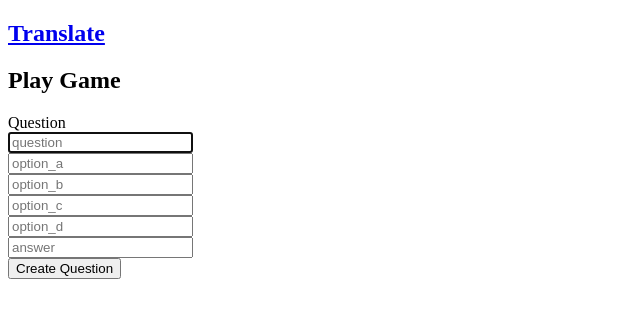
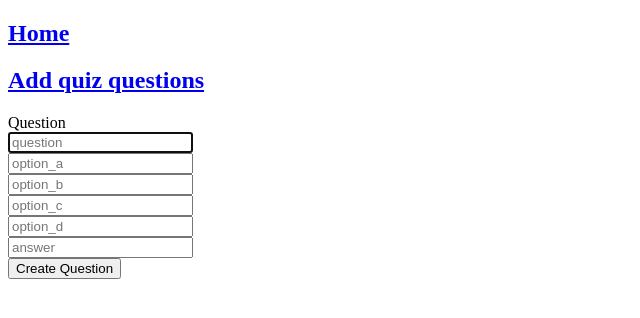
Before and after one commit to Faitholo/word_translate, a Flask app: page /create in a window 1280 px wide. Shown: the top 318 px of the page, without its empty margins (0-640 px from the left). Run offline with Flask 2, Linux system fonts and the light colour scheme.

Commit message:
I can now populate database using forms

```diff
--- a/app.py
+++ b/app.py
@@ -12,8 +12,8 @@ import urllib.request, json
 from requests.adapters import HTTPAdapter
 from models import db, Quiz
 
-s = requests.Session()
-s.mount('https://api.cognitive.microsofttranslator.com', HTTPAdapter(max_retries=5))
+#s = requests.Session()
+#s.mount('https://api.cognitive.microsofttranslator.com', HTTPAdapter(max_retries=5))
 
 from dotenv import load_dotenv
 load_dotenv('/home/faith/dictionary_api/.env')
@@ -47,10 +47,8 @@ def after_request(response):
 
 @app.route('/')
 def home():
-    quiz = Quiz.query.all()
-    form = Question()
 
-    return render_template('index.html', quiz=quiz, form=form)
+    return render_template('index.html')
 
 
 @app.route('/translate', methods=['GET'])
@@ -116,7 +114,7 @@ def translate_word():
 @app.route('/create', methods=['GET'])
 def create_quiz():
   form = Question()
-  return render_template('index.html', form=form)
+  return render_template('questions.html', form=form)
 
 @app.route('/create', methods=['POST'])
 def create_quiz_submission():
@@ -141,7 +139,15 @@ def create_quiz_submission():
     flash('An error occurred. Question: ' + request.form['question'] + ' could not be listed!')
     db.session.rollback()
 
-  return render_template('index.html', form=form)
+  return render_template('questions.html', form=form)
+
+
+@app.route('/quiz')
+def play_quiz():
+    quiz = Quiz.query.all()
+    form = Question()
+
+    return render_template('quiz.html', form=form, quiz=quiz)
 
 
 
--- a/templates/index.html
+++ b/templates/index.html
@@ -9,48 +9,9 @@
         <link rel="stylesheet" href="">
     </head>
     <body>
+        <a href="/quiz"><h2>Play Quiz</h2></a>
         <a href="/translate"><h2>Translate</h2></a>
-        <h2>Play Game</h1>
 
-            {% block quiz %}
-            {% for qui in quiz %}
-            {{ qui.question }}
-                <div class="question"><input type="radio" name="Question">{{ qui.A }}</div>
-                <div class="question"><input type="radio" name="Question">{{ qui.B }}</div>
-                <div class="question"><input type="radio" name="Question">{{ qui.C }}</div>
-                <div class="question"><input type="radio" name="Question">{{ qui.D }}</div>
-            {% endfor%}
-            {% endblock %}
-
-
-        {% block content%}
-        <div class="form-group">
-            <form method="post" class="form" action="/create">
-                <label>Question</label>
-                <div class="form-inline">
-                <div class="form-group">
-                    {{ form.question(class_ = 'form-control', placeholder='question', autofocus = true) }}
-                </div>
-                <div class="form-group">
-                    {{ form.A(class_ = 'form-control', placeholder='option_a', autofocus = true) }}
-                </div>
-                <div class="form-group">
-                    {{ form.B(class_ = 'form-control', placeholder='option_b', autofocus = true) }}
-                </div>
-                <div class="form-group">
-                    {{ form.C(class_ = 'form-control', placeholder='option_c', autofocus = true) }}
-                </div>
-                <div class="form-group">
-                    {{ form.D(class_ = 'form-control', placeholder='option_d', autofocus = true) }}
-                </div>
-                <div class="form-group">
-                    {{ form.answer(class_ = 'form-control', placeholder='answer', autofocus = true) }}
-                </div>
-                </div>
-                <input type="submit" value="Create Question" class="btn btn-primary btn-lg btn-block">
-            </form>
-        </div>
-        {% endblock %}
         <script src="" async defer></script>
     </body>
 </html>
--- /dev/null
+++ b/templates/questions.html
@@ -0,0 +1,45 @@
+<!DOCTYPE html>
+<html>
+    <head>
+        <meta charset="utf-8">
+        <meta http-equiv="X-UA-Compatible" content="IE=edge">
+        <title></title>
+        <meta name="description" content="">
+        <meta name="viewport" content="width=device-width, initial-scale=1">
+        <link rel="stylesheet" href="">
+    </head>
+    <body>
+        <div>
+            <a href="/"><h2>Home</h2></a>
+        </div>
+        <a href="/translate"><h2>Add quiz questions</h2></a>
+        {% block content%}
+        <div class="form-group">
+            <form method="post" class="form" action="/create">
+                <label>Question</label>
+                <div class="form-inline">
+                <div class="form-group">
+                    {{ form.question(class_ = 'form-control', placeholder='question', autofocus = true) }}
+                </div>
+                <div class="form-group">
+                    {{ form.A(class_ = 'form-control', placeholder='option_a', autofocus = true) }}
+                </div>
+                <div class="form-group">
+                    {{ form.B(class_ = 'form-control', placeholder='option_b', autofocus = true) }}
+                </div>
+                <div class="form-group">
+                    {{ form.C(class_ = 'form-control', placeholder='option_c', autofocus = true) }}
+                </div>
+                <div class="form-group">
+                    {{ form.D(class_ = 'form-control', placeholder='option_d', autofocus = true) }}
+                </div>
+                <div class="form-group">
+                    {{ form.answer(class_ = 'form-control', placeholder='answer', autofocus = true) }}
+                </div>
+                </div>
+                <input type="submit" value="Create Question" class="btn btn-primary btn-lg btn-block">
+            </form>
+        </div>
+        {% endblock %}
+    </body>
+</html>
```
Also changed, not shown: templates/quiz.html (added, +26 -0 lines).
